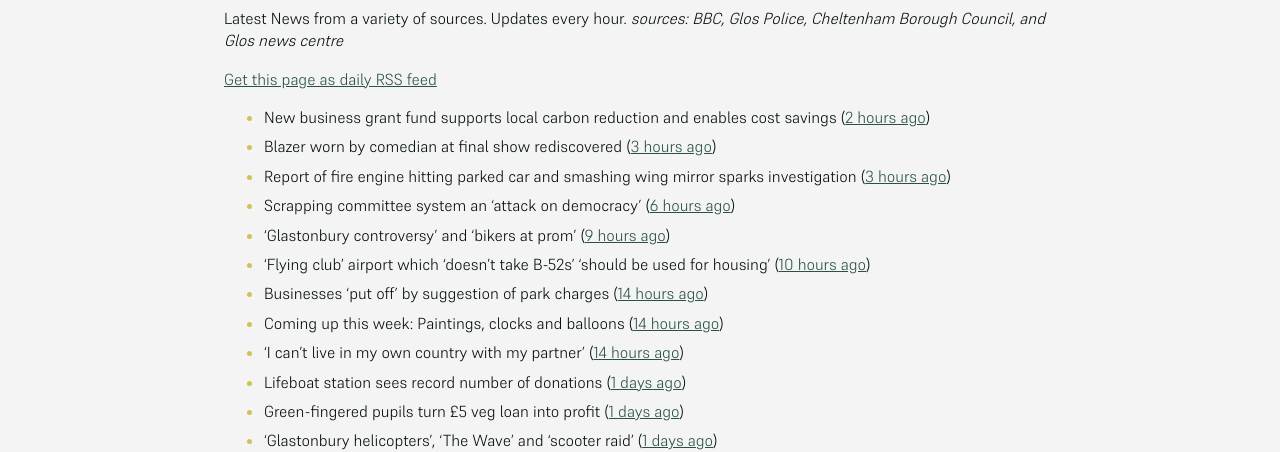
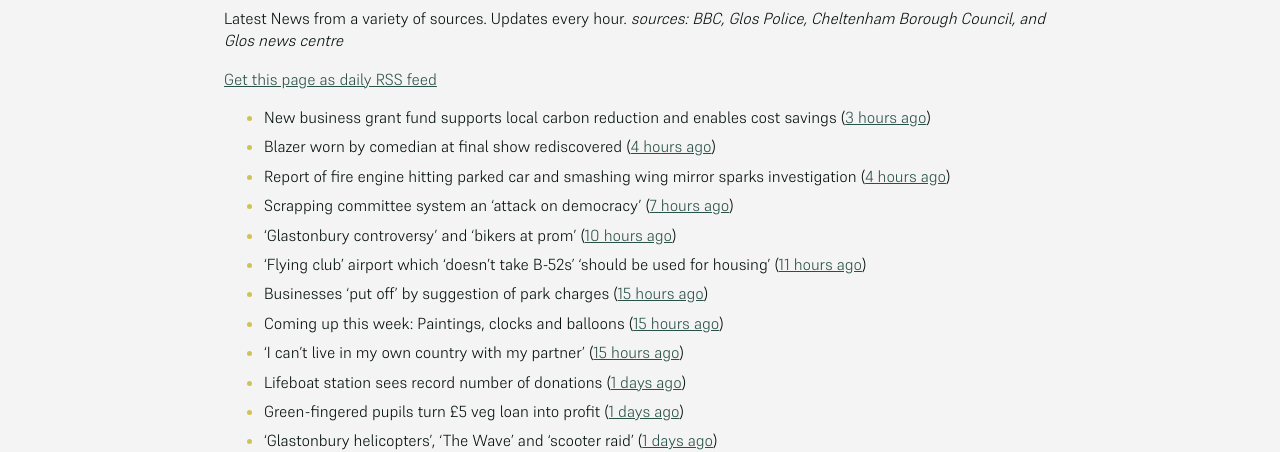
Before and after one commit to mat-0/cheltenham-open-data, a Jekyll site: the page built from _pages/news.md, in a window 1280 px wide. Shown: the part 266-718 px from the top of the page. Built offline with Jekyll 4.4.1, drawn with Linux system fonts in a browser that asks for light colours.

Commit message:
Updated 2025-06-30 20:58:03

```diff
--- a/_pages/news.md
+++ b/_pages/news.md
@@ -12,15 +12,15 @@ _sources: BBC, Glos Police, Cheltenham Borough Council, and Glos news centre_
 [Get this page as daily RSS feed](/daily.rss)
 
 <!-- news_marker starts -->
-- New business grant fund supports local carbon reduction and enables cost savings ([2 hours ago](https://www.cheltenham.gov.uk/news/article/3026/new_business_grant_fund_supports_local_carbon_reduction_and_enables_cost_savings))
-- Blazer worn by comedian at final show rediscovered ([3 hours ago](https://www.bbc.com/news/articles/c0j44n1y72zo))
-- Report of fire engine hitting parked car and smashing wing mirror sparks investigation ([3 hours ago](https://gloucesternewscentre.co.uk/report-of-fire-engine-hitting-parked-car-and-smashing-wing-mirror-sparks-investigation/))
-- Scrapping committee system an 'attack on democracy' ([6 hours ago](https://www.bbc.com/news/articles/c5ykgp79nl8o))
-- 'Glastonbury controversy' and 'bikers at prom' ([9 hours ago](https://www.bbc.com/news/articles/ce8zz12ldqeo))
-- ‘Flying club’ airport which ‘doesn’t take B-52s’ ‘should be used for housing’ ([10 hours ago](https://gloucesternewscentre.co.uk/flying-club-airport-which-doesnt-take-b-52s-should-be-used-for-housing/))
-- Businesses 'put off' by suggestion of park charges ([14 hours ago](https://www.bbc.com/news/articles/c62gz7y2d5zo))
-- Coming up this week: Paintings, clocks and balloons ([14 hours ago](https://www.bbc.com/news/articles/c36x778377eo))
-- 'I can't live in my own country with my partner' ([14 hours ago](https://www.bbc.com/news/articles/czrynlevnpgo))
+- New business grant fund supports local carbon reduction and enables cost savings ([3 hours ago](https://www.cheltenham.gov.uk/news/article/3026/new_business_grant_fund_supports_local_carbon_reduction_and_enables_cost_savings))
+- Blazer worn by comedian at final show rediscovered ([4 hours ago](https://www.bbc.com/news/articles/c0j44n1y72zo))
+- Report of fire engine hitting parked car and smashing wing mirror sparks investigation ([4 hours ago](https://gloucesternewscentre.co.uk/report-of-fire-engine-hitting-parked-car-and-smashing-wing-mirror-sparks-investigation/))
+- Scrapping committee system an 'attack on democracy' ([7 hours ago](https://www.bbc.com/news/articles/c5ykgp79nl8o))
+- 'Glastonbury controversy' and 'bikers at prom' ([10 hours ago](https://www.bbc.com/news/articles/ce8zz12ldqeo))
+- ‘Flying club’ airport which ‘doesn’t take B-52s’ ‘should be used for housing’ ([11 hours ago](https://gloucesternewscentre.co.uk/flying-club-airport-which-doesnt-take-b-52s-should-be-used-for-housing/))
+- Businesses 'put off' by suggestion of park charges ([15 hours ago](https://www.bbc.com/news/articles/c62gz7y2d5zo))
+- Coming up this week: Paintings, clocks and balloons ([15 hours ago](https://www.bbc.com/news/articles/c36x778377eo))
+- 'I can't live in my own country with my partner' ([15 hours ago](https://www.bbc.com/news/articles/czrynlevnpgo))
 - Lifeboat station sees record number of donations ([1 days ago](https://www.bbc.com/news/articles/cn81zed7x34o))
 - Green-fingered pupils turn £5 veg loan into profit ([1 days ago](https://www.bbc.com/news/articles/cj3rnep1lr2o))
 - 'Glastonbury helicopters', 'The Wave' and 'scooter raid' ([1 days ago](https://www.bbc.com/news/articles/cy8kek9m1y4o))
```
Also changed, not shown: _data/flood.json (+4 -4 lines), _pages/fix-my-street.md (+2 -2 lines), index.md (+5 -5 lines).
